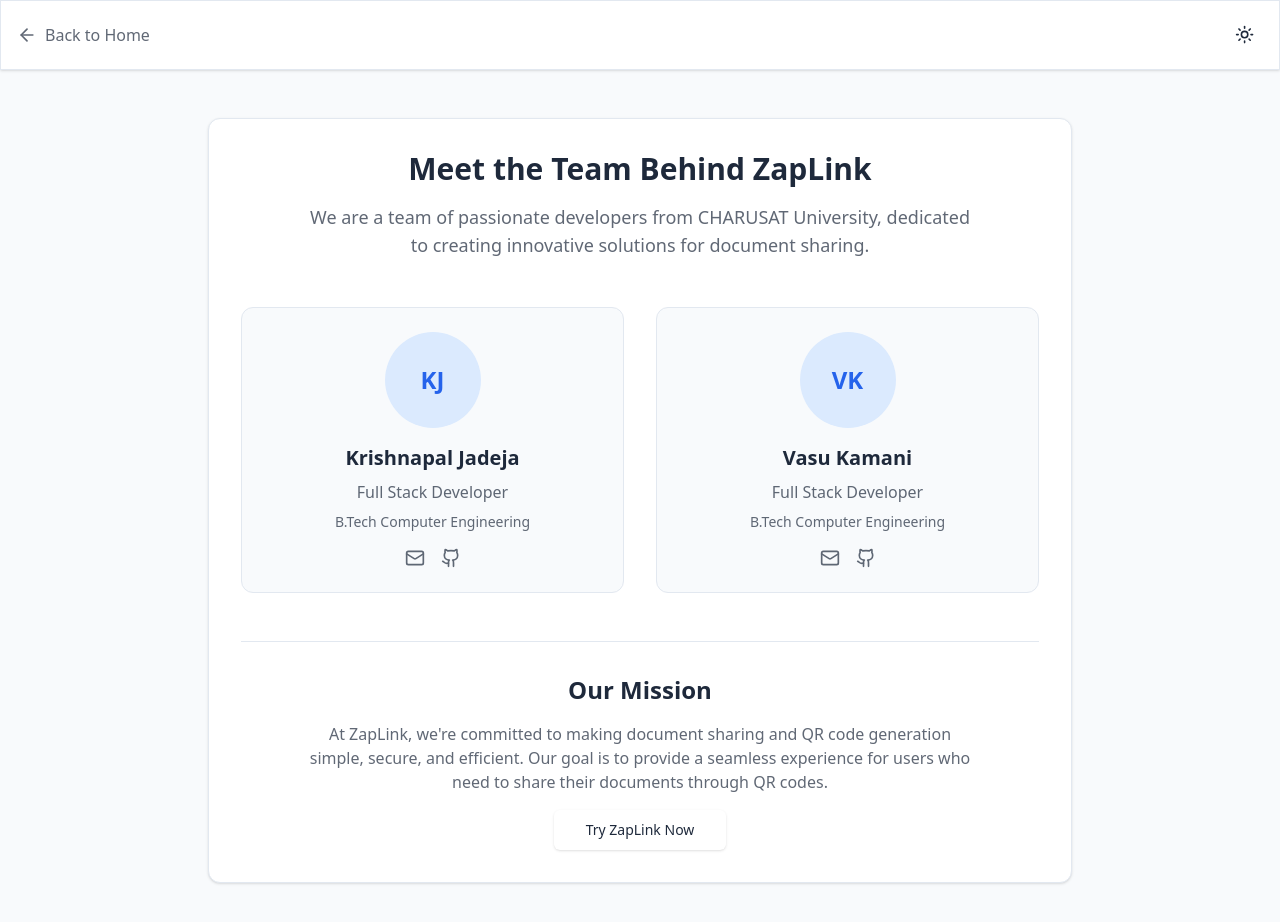
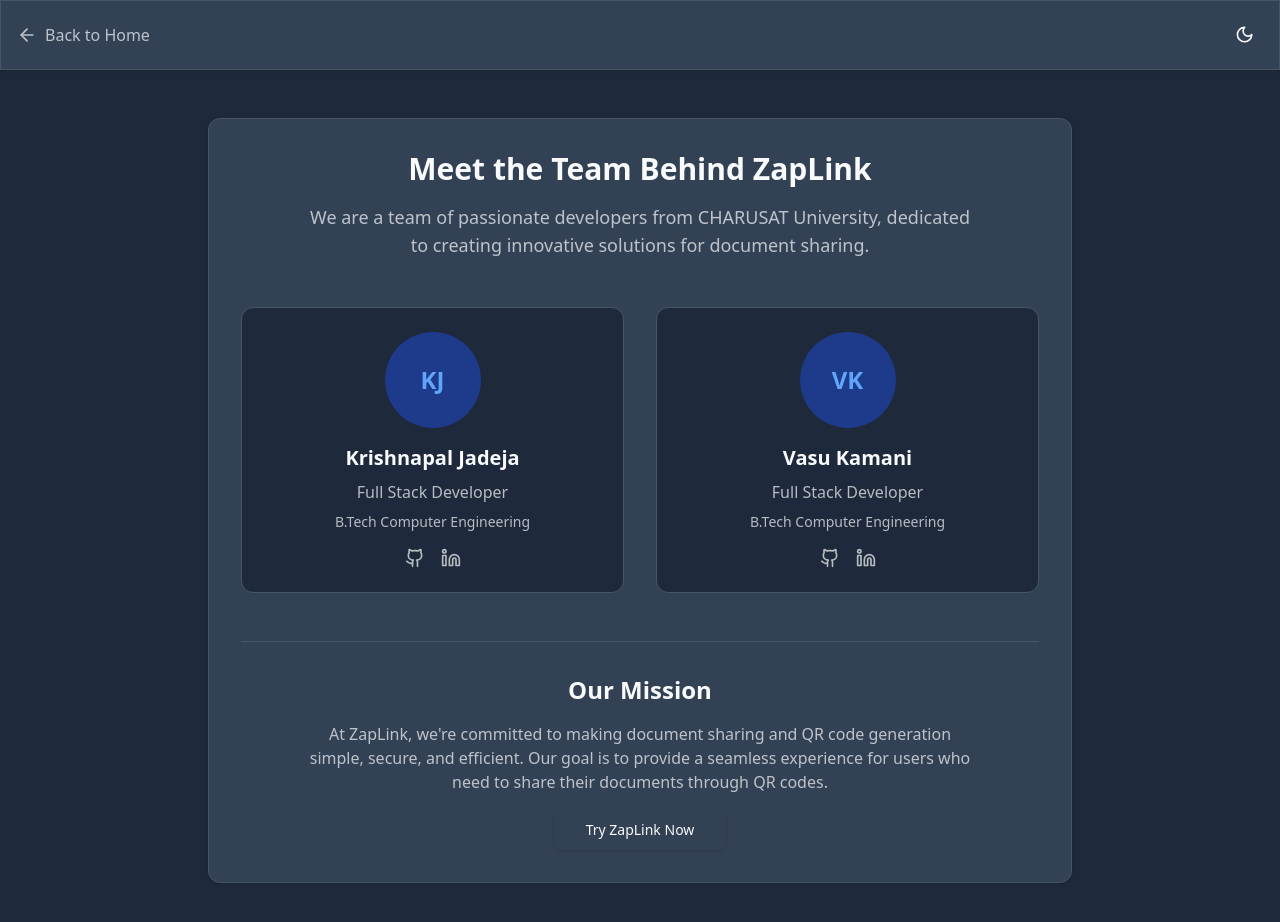
Before and after one commit to krishnapaljadeja/ZapLink_Frontend_, a React (Vite) app: page /about in a window 1280 px wide. Shown: the top 922 px of the page. Built offline with nearby package versions, Linux system fonts and the light colour scheme.

Commit message:
uploaded file ui ux and remove file

```diff
--- a/src/components/AboutUs.tsx
+++ b/src/components/AboutUs.tsx
@@ -1,5 +1,5 @@
 import { Link } from "react-router-dom";
-import { ArrowLeft, Mail, Github } from "lucide-react";
+import { ArrowLeft, Mail, Github, Linkedin } from "lucide-react";
 import { Button } from "./ui/button";
 import { ThemeToggle } from "./ThemeToggle";
 
@@ -48,18 +48,20 @@
                 </p>
                 <div className="flex justify-center gap-4 pt-2">
                   <a
-                    href="mailto:jadejakrishnapal.ce@gmail.com"
-                    className="text-muted-foreground hover:text-foreground transition-colors"
-                  >
-                    <Mail className="h-5 w-5" />
-                  </a>
-                  <a
-                    href="https://github.com/yourusername"
+                    href="https://github.com/krishnapaljadeja"
                     target="_blank"
                     rel="noopener noreferrer"
                     className="text-muted-foreground hover:text-foreground transition-colors"
                   >
                     <Github className="h-5 w-5" />
+                  </a>
+                  <a
+                    href="http://linkedin.com/in/krishnapal-jadeja-39a4ab1b7"
+                    target="_blank"
+                    rel="noopener noreferrer"
+                    className="text-muted-foreground hover:text-foreground transition-colors"
+                  >
+                    <Linkedin className="h-5 w-5" />
                   </a>
                 </div>
               </div>
@@ -81,18 +83,20 @@
                 </p>
                 <div className="flex justify-center gap-4 pt-2">
                   <a
-                    href="mailto:vasukamani.ce@gmail.com"
-                    className="text-muted-foreground hover:text-foreground transition-colors"
-                  >
-                    <Mail className="h-5 w-5" />
-                  </a>
-                  <a
-                    href="https://github.com/yourusername"
+                    href="https://github.com/vasu-CE"
                     target="_blank"
                     rel="noopener noreferrer"
                     className="text-muted-foreground hover:text-foreground transition-colors"
                   >
                     <Github className="h-5 w-5" />
+                  </a>
+                  <a
+                    href="http://linkedin.com/in/vasu-kamani-11a07b277/"
+                    target="_blank"
+                    rel="noopener noreferrer"
+                    className="text-muted-foreground hover:text-foreground transition-colors"
+                  >
+                    <Linkedin className="h-5 w-5" />
                   </a>
                 </div>
               </div>
--- a/src/components/UploadPage.tsx
+++ b/src/components/UploadPage.tsx
@@ -1,6 +1,6 @@
 import React, { useState, useEffect } from "react";
 import { useNavigate, Link, useLocation } from "react-router-dom";
-import { ArrowLeft, Upload, Loader2 } from "lucide-react";
+import { ArrowLeft, Upload, Loader2, X } from "lucide-react";
 import { Input } from "./ui/input";
 import { Label } from "./ui/label";
 import { Checkbox } from "./ui/checkbox";
@@ -146,6 +146,16 @@
     }
     setUploadedFile(file);
     setQrName(qrName ? qrName : file.name);
+    toast.success(`File "${file.name}" selected successfully!`);
+  };
+
+  const handleRemoveFile = () => {
+    setUploadedFile(null);
+    const fileInput = document.getElementById("file") as HTMLInputElement;
+    if (fileInput) {
+      fileInput.value = "";
+    }
+    toast.info("File removed");
   };
 
   const handleQrNameChange = (e: React.ChangeEvent<HTMLInputElement>) => {
@@ -278,39 +288,55 @@
           {/* File Upload */}
           {type === "url" ? (
             <div className="space-y-2">
-              <Label className="text-base font-medium text-foreground">
-                Paste your URL
-              </Label>
+              <Label htmlFor="url">Enter URL</Label>
               <Input
-                type="text"
-                placeholder="Enter a valid http:// or https:// link"
+                id="url"
+                type="url"
                 value={urlValue}
                 onChange={(e) => setUrlValue(e.target.value)}
-                className="text-base rounded-md border border-border focus:border-blue-500 focus:ring focus:ring-blue-200 bg-background text-foreground"
+                placeholder="https://example.com"
+                className="w-full"
               />
+              <p className="text-sm text-muted-foreground">
+                {TYPE_MESSAGES[type]}
+              </p>
             </div>
           ) : (
-            <div className="space-y-2">
-              <Label className="text-base font-medium text-foreground">
-                Upload File
-              </Label>
-              <div className="relative border-2 border-dashed rounded-xl p-4 text-center transition-colors border-border hover:border-foreground/50">
-                <input
+            <div className="space-y-4">
+              <div className="space-y-2">
+                <Label htmlFor="file">Upload File</Label>
+                <Input
+                  id="file"
                   type="file"
                   onChange={handleFileChange}
-                  className="hidden"
-                  id="file-upload"
-                  accept={TYPE_EXTENSIONS[type]?.join(",") || "*"}
+                  accept={TYPE_EXTENSIONS[type].join(",")}
+                  className="cursor-pointer"
                 />
-                <label htmlFor="file-upload" className="cursor-pointer block">
-                  <div className="flex flex-col items-center gap-2">
-                    <Upload className="h-8 w-8 text-muted-foreground" />
-                    <div className="text-sm text-muted-foreground">
-                      {TYPE_MESSAGES[type] || "Supports: various file types"}
+                <p className="text-sm text-muted-foreground">
+                  {TYPE_MESSAGES[type]}
+                </p>
+              </div>
+
+              {uploadedFile && (
+                <div className="p-4 border rounded-lg bg-card">
+                  <div className="flex items-center gap-3">
+                    <Upload className="h-5 w-5 text-primary" />
+                    <div className="flex-1">
+                      <p className="font-medium">{uploadedFile.name}</p>
+                      <p className="text-sm text-muted-foreground">
+                        {(uploadedFile.size / 1024).toFixed(2)} KB
+                      </p>
                     </div>
+                    <button
+                      onClick={handleRemoveFile}
+                      className="p-1 hover:bg-muted rounded-full transition-colors"
+                      title="Remove file"
+                    >
+                      <X className="h-4 w-4 text-muted-foreground hover:text-foreground" />
+                    </button>
                   </div>
-                </label>
-              </div>
+                </div>
+              )}
             </div>
           )}
 
--- a/src/components/ViewZap.tsx
+++ b/src/components/ViewZap.tsx
@@ -52,7 +52,9 @@
       setPasswordRequired(false);
       setPasswordError(null);
       try {
-        await axios.get(`/api/zaps/${shortId}`);
+        await axios.get(
+          `${import.meta.env.VITE_BACKEND_URL}/api/zaps/${shortId}`
+        );
         // If successful, the backend will redirect or serve the file.
       } catch (err: any) {
         if (
@@ -103,9 +105,12 @@
     setVerifying(true);
     setPasswordError(null);
     try {
-      await axios.get(`/api/zaps/${shortId}`, {
-        params: { password },
-      });
+      await axios.get(
+        `${import.meta.env.VITE_BACKEND_URL}/api/zaps/${shortId}`,
+        {
+          params: { password },
+        }
+      );
       // If successful, the backend will redirect or serve the file.
       // Optionally, you can show a spinner or "Redirecting..." message here.
       setPasswordError(null);
--- a/src/main.tsx
+++ b/src/main.tsx
@@ -8,7 +8,7 @@
 
 ReactDOM.createRoot(document.getElementById("root")!).render(
   <React.StrictMode>
-    <ThemeProvider defaultTheme="light" storageKey="zaplink-theme">
+    <ThemeProvider defaultTheme="dark" storageKey="zaplink-theme">
       <BrowserRouter>
         <App />
         <Toaster richColors />
```
